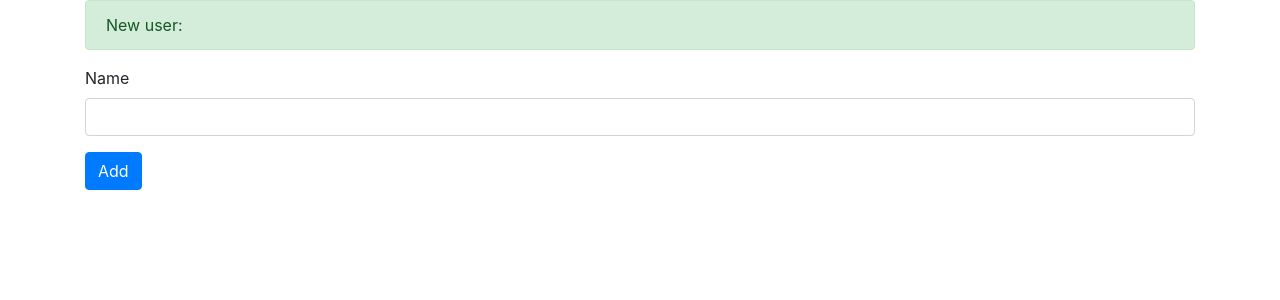
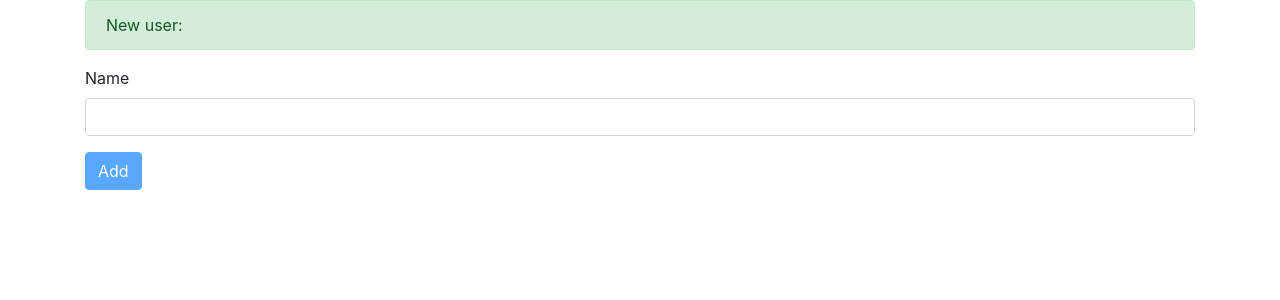
Before and after one commit to CharlesLuxinger/firstProjectAngular, an Angular app: page / in a window 1280 px wide. Shown: the top 300 px of the page. Built offline with nearby package versions, Linux system fonts and the light colour scheme.

Commit message:
6. Usando property binding

```diff
--- a/src/app/app.component.html
+++ b/src/app/app.component.html
@@ -4,8 +4,8 @@
   </div>
   <div class="form-group">
     <label>Name</label>
-    <input type="text" class="form-control" #inputName>
+    <input type="text" class="form-control" (input)="activeBtn($event)" #inputName value="{{name}}">
   </div>
 
-  <button type="button" class="btn btn-primary" (click)="add(inputName.value)">Add</button>
+  <button type="button" class="btn btn-primary" (click)="add(inputName.value)" [disabled]="activeButton">Add</button>
 </div>
--- a/src/app/app.component.ts
+++ b/src/app/app.component.ts
@@ -7,9 +7,13 @@ import { Component } from '@angular/core';
 })
 export class AppComponent {
   name: string;
-
+  activeButton: boolean = true;
   add(name: string) {
     console.log(name);
     this.name = name;
   }
+
+  activeBtn(event: any) {
+    this.activeButton = event.target.value.length == 0;
+  }
 }
```
